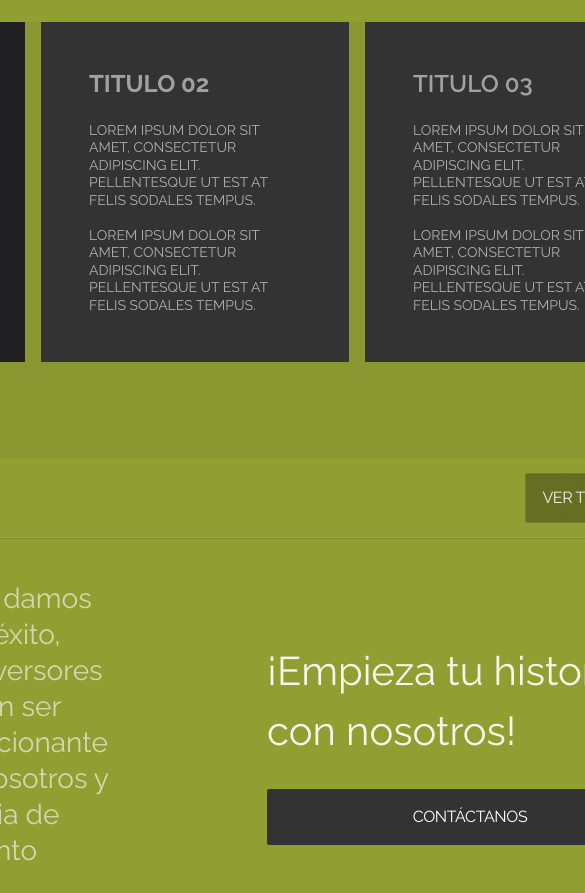
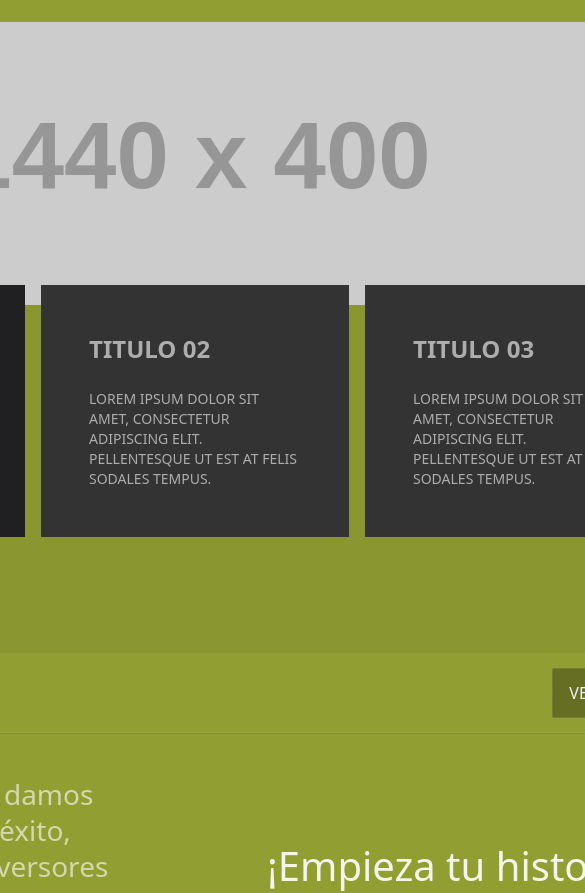
Before and after one commit to GuilleMarejada/abitacoloLandingPage, a React (Vite) app: page / in a window 390 px wide. Shown: the part 6220-7113 px from the top of the page, 585 px wide, since content can reach past the window. Built offline with nearby package versions, Linux system fonts and the light colour scheme.

Commit message:
Trabajamos en componentes Hitos, OurProducts y Footer mejorando responsive y estructura

```diff
--- a/index.html
+++ b/index.html
@@ -2,12 +2,15 @@
 <html lang="en">
   <head>
     <meta charset="UTF-8" />
-    <link rel="icon" type="image/svg+xml" href="/vite.svg" />
-    <link rel="preconnect" href="https://fonts.googleapis.com">
-    <link rel="preconnect" href="https://fonts.gstatic.com" crossorigin>
-    <link href="https://fonts.googleapis.com/css2?family=Raleway:ital,wght@0,100..900;1,100..900&display=swap" rel="stylesheet">
     <meta name="viewport" content="width=device-width, initial-scale=1.0" />
     <title>Abitacolo</title>
+    <link rel="icon" href="/LogoABlanco.webp" />
+    <link rel="preconnect" href="https://fonts.googleapis.com" />
+    <link rel="preconnect" href="https://fonts.gstatic.com" crossorigin />
+    <link
+      href="https://fonts.googleapis.com/css2?family=Raleway:ital,wght@0,100..900;1,100..900&display=swap"
+      rel="stylesheet"
+    />
   </head>
   <body>
     <div id="root"></div>
--- a/src/components/Footer.jsx
+++ b/src/components/Footer.jsx
@@ -73,7 +73,7 @@ const Footer = () => {
               Contacts
             </button>
           </div>
-          <p className="text-white text-sm text-center mt-1">
+          <p className="text-white text-sm mt-1">
             © 2024 Abitacolo. All rights reserved.
           </p>
         </div>
--- a/src/components/home/Hitos.jsx
+++ b/src/components/home/Hitos.jsx
@@ -1,86 +1,119 @@
-import React from "react";
+import React, { useState } from "react";
 
 const Hitos = () => {
+  const [activeTitle, setActiveTitle] = useState(1);
+  const [activeImage, setActiveImage] = useState(
+    "https://via.placeholder.com/1440x400"
+  );
+
   const scrollToContact = () => {
     const contacto = document.getElementById("contacto");
-    if (contacto) {
-      contacto.scrollIntoView({ behavior: "smooth" });
-    }
+    contacto?.scrollIntoView({ behavior: "smooth" });
   };
+
+  const handleHover = (title, imageUrl) => {
+    setActiveTitle(title);
+    setActiveImage(imageUrl);
+  };
+
   return (
     <div className="w-full py-32 grid justify-center bg-[#333333]">
       <div
         id="hitos"
         className="bg-[#919e32] grid justify-center max-w-[1376px] w-full rounded-lg"
       >
-        <div className="h-[350px] px-8 py-24 justify-center items-center gap-2.5 inline-flex">
-          <div className="flex-col justify-start items-center gap-2.5 inline-flex">
-            <div className="w-[528px] text-white/90 text-[56px] font-semibold font-['Raleway'] uppercase leading-[64px]">
+        <div className="h-[350px] px-8 py-24 flex justify-center items-center">
+          <div className="grid justify-center">
+            <h1 className="w-[528px] justify-self-center text-white/90 text-[56px] font-semibold uppercase leading-[64px]">
               hitos abitacolo
-            </div>
-            <div className="w-[956px] text-white/90 text-2xl font-normal font-['Raleway'] uppercase leading-[42px]">
+            </h1>
+            <p className="w-[956px] text-white/90 text-2xl uppercase leading-[42px]">
               Únete a nosotros en esta emocionante etapa de crecimiento y forma
               parte de nuestra historia.
-            </div>
+            </p>
           </div>
         </div>
-        <div className=" flex-col justify-start items-start inline-flex">
-          <div className="self-stretch px-8 pb-24 bg-black/5 justify-center items-start gap-4 inline-flex">
-            <div className="grow shrink basis-0 self-stretch p-12 bg-[#202023] flex-col justify-start items-start gap-6 inline-flex">
-              <div className="self-stretch text-white/90 text-2xl font-bold font-['Raleway'] uppercase leading-7">
-                Titulo 01
-              </div>
-              <div className="self-stretch text-white text-sm font-normal font-['Raleway'] uppercase leading-tight">
-                Lorem ipsum dolor sit amet, consectetur adipiscing elit.
-                Pellentesque ut est at felis sodales tempus. Lorem ipsum dolor
-                sit amet, consectetur adipiscing elit. Pellentesque ut est at
-                felis sodales tempus.
-              </div>
-            </div>
-            <div className="grow shrink basis-0 self-stretch p-12 bg-[#333333] flex-col justify-start items-start gap-6 inline-flex">
-              <div className="self-stretch opacity-60 text-white/90 text-2xl font-bold font-['Raleway'] uppercase leading-7">
-                Titulo 02
-              </div>
-              <div className="self-stretch opacity-60 text-white text-sm font-normal font-['Raleway'] uppercase leading-tight">
-                Lorem ipsum dolor sit amet, consectetur adipiscing elit.
-                Pellentesque ut est at felis sodales tempus.
-                <br />
-                <br />
+
+        <img src={activeImage} alt="hero" />
+
+        <div className="relative flex justify-start items-start">
+          <div className="self-stretch px-8 pb-24 bg-black/5 flex gap-4">
+            <div
+              onMouseEnter={() =>
+                handleHover(
+                  1,
+                  "https://via.placeholder.com/1440x400?text=Imagen+01"
+                )
+              }
+              className={`relative grow shrink p-12 flex-col gap-6 inline-flex ${
+                activeTitle === 1
+                  ? "bg-[#202023] text-white top-[-20px]"
+                  : "bg-[#333333] text-white/60 top-[-20px]"
+              }`}
+            >
+              <div className="text-2xl font-bold uppercase">Titulo 01</div>
+              <div className="text-sm uppercase">
                 Lorem ipsum dolor sit amet, consectetur adipiscing elit.
                 Pellentesque ut est at felis sodales tempus.
               </div>
             </div>
-            <div className="grow shrink basis-0 self-stretch p-12 bg-[#333333] flex-col justify-start items-start gap-6 inline-flex">
-              <div className="self-stretch opacity-60 text-white/90 text-2xl font-semibold font-['Raleway'] uppercase leading-7">
-                Titulo 03
-              </div>
-              <div className="self-stretch opacity-60 text-white text-sm font-normal font-['Raleway'] uppercase leading-tight">
+
+            <div
+              onMouseEnter={() =>
+                handleHover(
+                  2,
+                  "https://via.placeholder.com/1440x400?text=Imagen+02"
+                )
+              }
+              className={`relative grow shrink p-12 flex-col gap-6 inline-flex ${
+                activeTitle === 2
+                  ? "bg-[#202023] text-white top-[-20px]"
+                  : "bg-[#333333] text-white/60 top-[-20px]"
+              }`}
+            >
+              <div className="text-2xl font-bold uppercase">Titulo 02</div>
+              <div className="text-sm uppercase">
                 Lorem ipsum dolor sit amet, consectetur adipiscing elit.
                 Pellentesque ut est at felis sodales tempus.
-                <br />
-                <br />
+              </div>
+            </div>
+
+            <div
+              onMouseEnter={() =>
+                handleHover(
+                  3,
+                  "https://via.placeholder.com/1440x400?text=Imagen+03"
+                )
+              }
+              className={`relative grow shrink p-12 flex-col gap-6 inline-flex ${
+                activeTitle === 3
+                  ? "bg-[#202023] text-white top-[-20px]"
+                  : "bg-[#333333] text-white/60 top-[-20px]"
+              }`}
+            >
+              <div className="text-2xl font-bold uppercase">Titulo 03</div>
+              <div className="text-sm uppercase">
                 Lorem ipsum dolor sit amet, consectetur adipiscing elit.
                 Pellentesque ut est at felis sodales tempus.
               </div>
             </div>
           </div>
         </div>
-        <div className="h-20 px-8 py-4 border-b border-white/10 justify-between items-center inline-flex">
-          <div className="opacity-0 justify-start items-start gap-4 flex">
-            <div className="text-white text-2xl font-normal font-['Azeret Mono'] uppercase leading-7">
-              Lee todas nuestra historia
+
+        <div className="h-20 px-8 py-4 border-b border-white/10 flex justify-between items-center">
+          <div className="opacity-0 flex items-center gap-4">
+            <div className="text-white text-2xl font-normal uppercase">
+              Lee toda nuestra historia
             </div>
           </div>
-          <div className="px-4 py-3 bg-black/30 rounded-sm border border-white/10 backdrop-blur-xl justify-center items-center gap-1 flex">
-            <div className="text-white/90 text-base font-normal font-['Raleway'] uppercase leading-normal tracking-tight">
-              Ver todos
-            </div>
-            <div className="w-6 h-6 relative" />
-          </div>
+          <button className="px-4 py-3 bg-black/30 rounded-sm border border-white/10 backdrop-blur-xl text-white/90 uppercase">
+            Ver todos
+          </button>
         </div>
+
         <div className="h-[408px] px-8 py-24 border-t border-black/10 flex items-center gap-4">
           <div className="flex-1 pr-32">
-            <p className="text-white/60 text-[28px] font-['Raleway'] leading-9">
+            <p className="text-white/60 text-[28px] leading-9">
               En Abitacolo cada día damos pasos firmes hacia el éxito, estamos
               buscando inversores visionarios que quieran ser parte de nuestra
               emocionante trayectoria. Únete a nosotros y sé parte de una
@@ -88,12 +121,12 @@ const Hitos = () => {
             </p>
           </div>
           <div className="flex-1 flex flex-col gap-7">
-            <div className="text-white/90 text-[40px] font-['Raleway']">
+            <div className="text-white/90 text-[40px]">
               ¡Empieza tu historia con nosotros!
             </div>
             <button
               onClick={scrollToContact}
-              className="h-14 px-6 py-4 bg-[#333333] rounded-sm text-white text-base font-normal font-['Raleway'] uppercase leading-normal tracking-tight"
+              className="h-14 px-6 py-4 bg-[#333333] rounded-sm text-white uppercase tracking-tight"
             >
               Contáctanos
             </button>
--- a/src/components/home/OurProducts.jsx
+++ b/src/components/home/OurProducts.jsx
@@ -29,21 +29,24 @@ const OurProducts = () => {
   ];
 
   return (
-    <div id="products" className="w-full bg-[#1c1c1e] grid justify-center">
-      <div className="h-[700px] w-[1440px] px-8 pt-12 pb-32 bg-[#1c1c1e] flex flex-col gap-8">
+    <div
+      id="products"
+      className="w-full bg-[#1c1c1e] grid justify-center min-h-[700px] pb-6"
+    >
+      <div className="max-w-[1440px] w-full px-8 pt-12 bg-[#1c1c1e] flex flex-col gap-8">
         <div className="py-4 border-b border-white/10 grid justify-center">
           <h2 className="text-white text-2xl font-semibold font-['Raleway'] uppercase">
             Nuestros productos
           </h2>
         </div>
-        <div className="grid grid-cols-2 gap-8">
+        <div className="grid xl:grid-cols-2 gap-8">
           {productInfo.map((product, index) => (
             <div
               key={index}
               className="h-52 bg-white/5 flex items-center gap-8"
             >
               <img
-                className="w-80 h-52"
+                className="max-w-80 h-52"
                 src={product.image}
                 alt={product.title}
               />
@@ -51,7 +54,7 @@ const OurProducts = () => {
                 <h3 className="text-white text-xl font-semibold font-['Raleway'] uppercase">
                   {product.title}
                 </h3>
-                <p className="w-[296px] text-white/40 text-base font-normal font-['Raleway'] uppercase">
+                <p className="max-w-[296px] text-white/40 text-base font-normal font-['Raleway'] uppercase">
                   {product.description}
                 </p>
               </div>
```
Also changed, not shown: public/LogoABlanco.webp (added), 1 other file (tests, documents, lock files or other folders).
